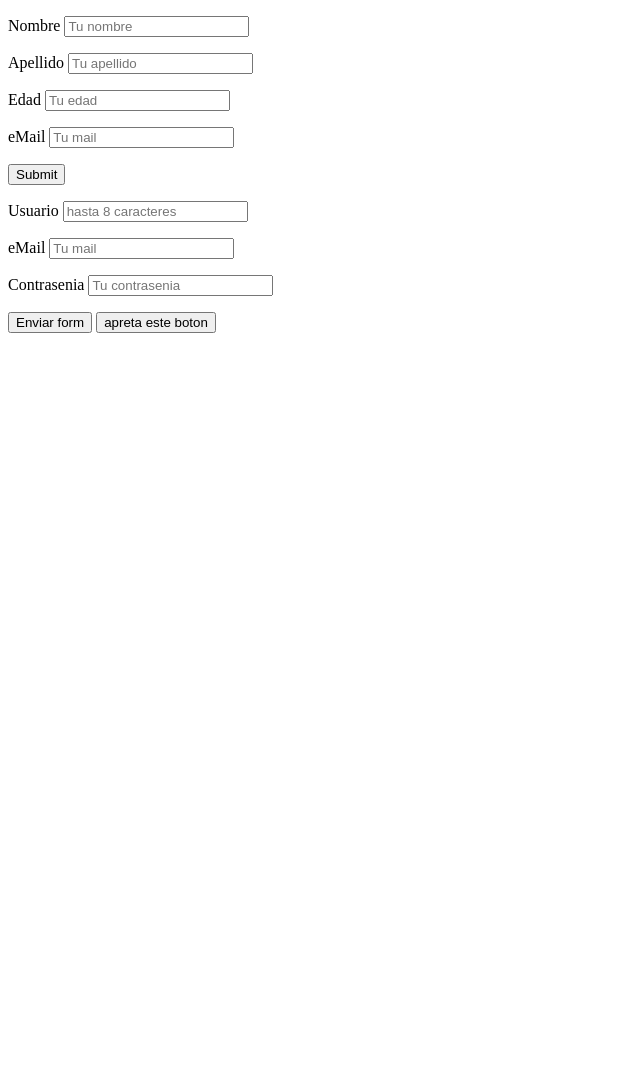
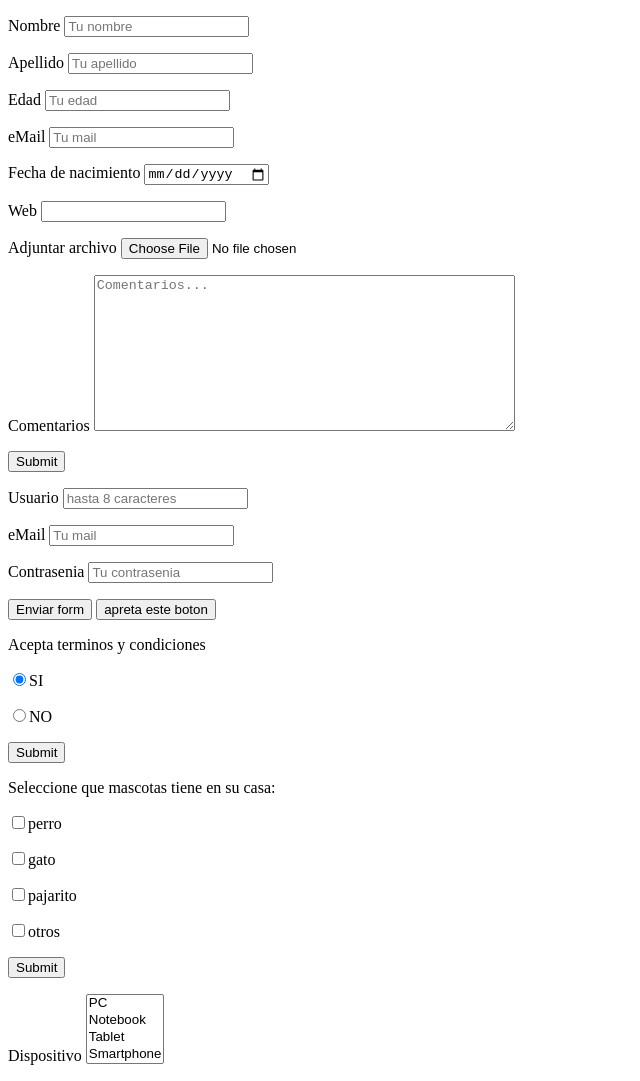
Before and after one commit to flofina/forms_ejemplos, a plain HTML site: page index.html in a window 1280 px wide. Shown: the whole page, without its empty margins (0-640 px from the left). Before the commit the page ends 800 px from the top, so only its background shows below. Drawn offline with Linux system fonts and the light colour scheme.

Commit message:
solo html sin css

```diff
--- a/index.html
+++ b/index.html
@@ -24,7 +24,19 @@
         <p> eMail
             <input required placeholder="Tu mail" type="email" name="eMail"></p>
 
-            <input type="submit">
+        <p> Fecha de nacimiento
+            <input required type="date" name="nacimiento"></p>
+
+        <p> Web
+            <input type="url" name="url"></p>
+
+        <p> Adjuntar archivo
+            <input type="file" name="archivo"></p>
+
+        <p> Comentarios
+            <textarea rows="10" cols="50" placeholder="Comentarios..." name="text area"></textarea></p>
+
+                <input type="submit">
 
     </form>
 
@@ -45,5 +57,43 @@
 
     </form>
 
+    <form action="/contacto">
+
+        <p> Acepta terminos y condiciones</p>
+        <p><input checked type="radio" name="terminos">SI</p>
+        <p><input type="radio" name="terminos">NO</p>
+
+        <input type="submit">
+
+    </form>
+
+    <form action="/contacto">
+
+        <p> Seleccione que mascotas tiene en su casa:</p>
+        <p><input type="checkbox" name="mascota" value="dog">perro</p>
+        <p><input type="checkbox" name="mascota" value="cat">gato</p>
+        <p><input type="checkbox" name="mascota" value="bird">pajarito</p>
+        <p><input type="checkbox" name="mascota" value="others">otros</p>
+
+        <input type="submit">
+
+    </form>
+
+    <form>
+
+        <p>Dispositivo
+
+            <select multiple name="dispositivo">
+
+                <option>PC</option>
+                <option>Notebook</option>
+                <option>Tablet</option>
+                <option>Smartphone</option>
+
+            </select>
+
+        </p>
+
+    </form>
 </body>
 </html>
```
